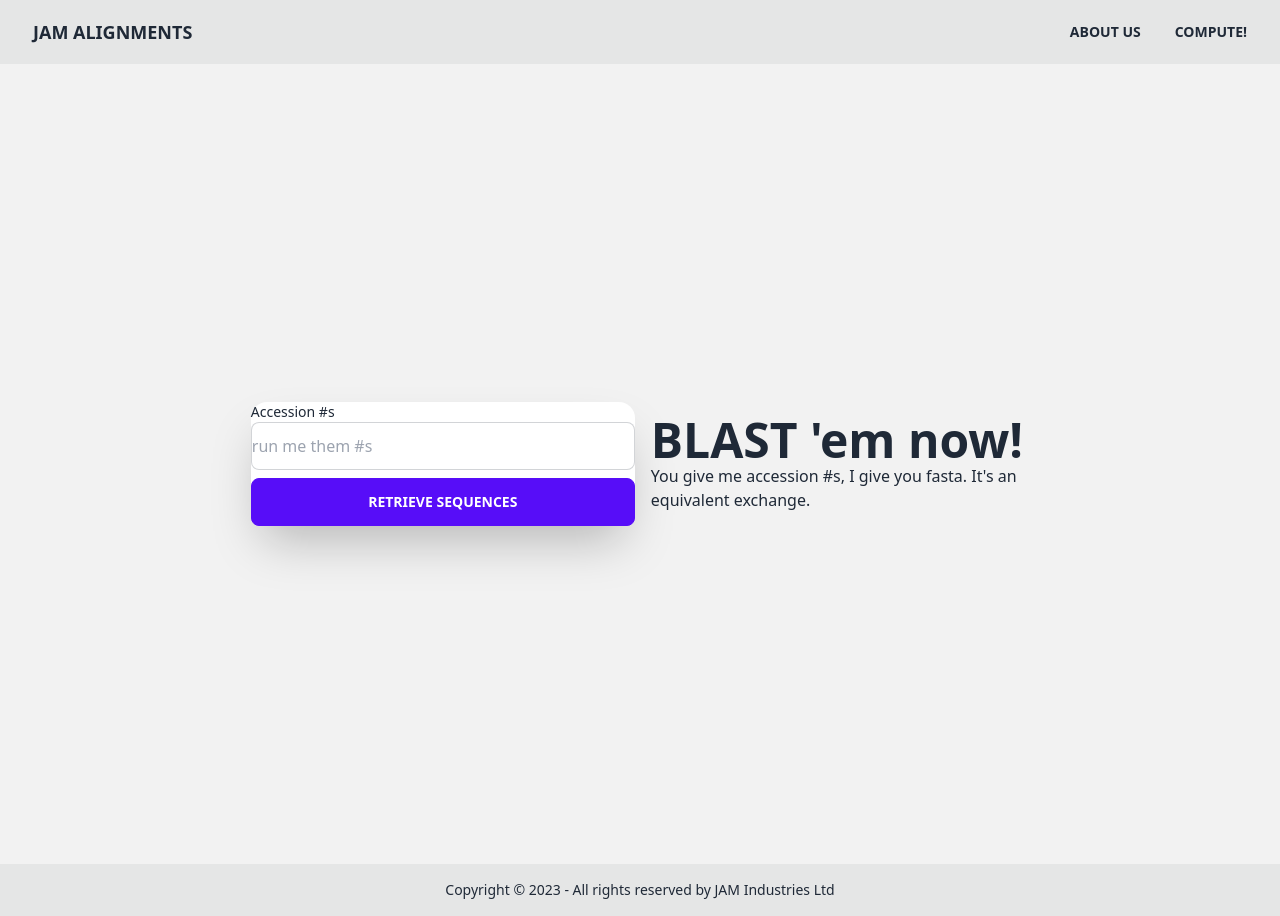
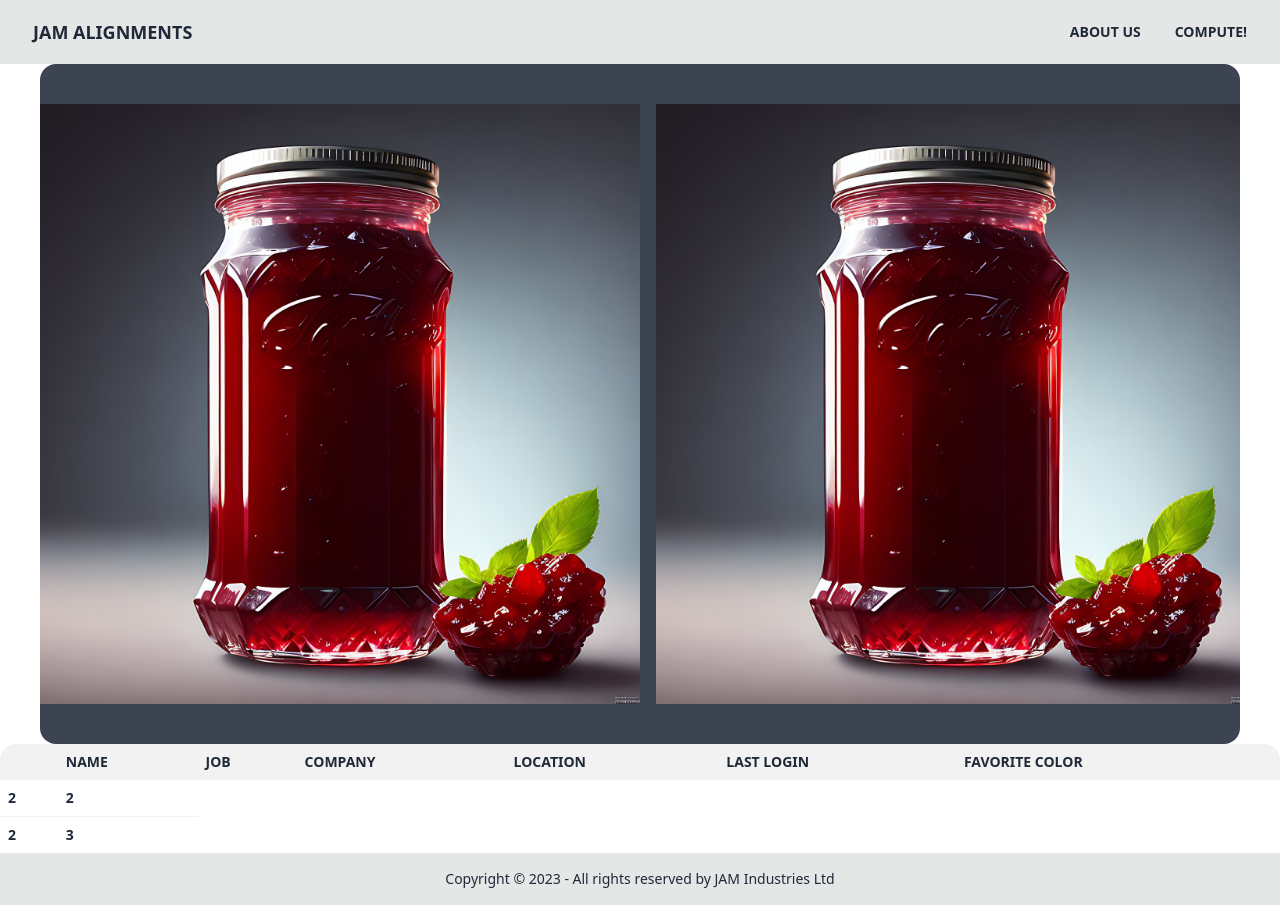
Before and after one commit to Mayukh747/JAM, a SvelteKit app: page /wpgma in a window 1280 px wide. Built offline with nearby package versions, Linux system fonts and the light colour scheme.

Commit message:
bruh, I'm tired

```diff
--- /dev/null
+++ b/src/lib/components/DMatrix.svelte
@@ -0,0 +1,31 @@
+<script>
+    import Table from "./Table.svelte";
+
+    export let mat = [[1,1],[1,1]];
+</script>
+
+
+<div class="overflow-x-auto">
+    <table class="table table-compact w-full">
+        <thead>
+            <tr>
+              <th></th>
+              <th>Name</th>
+              <th>Job</th>
+              <th>company</th>
+              <th>location</th>
+              <th>Last Login</th>
+              <th>Favorite Color</th>
+            </tr>
+        </thead>
+        <tbody>
+        {#each mat as row}
+        <tr>
+        {#each row as val}
+        <th>{val}</th>
+        {/each}
+        </tr>
+        {/each}
+        </tbody>
+    </table>
+</div>
--- a/src/routes/about/+page.svelte
+++ b/src/routes/about/+page.svelte
@@ -1,3 +1,4 @@
+<div class="bg-red-500">
   <div class="card w-96 glass">
       <figure><img src="jam.png" alt="car!"/></figure>
       <div class="card-body">
@@ -8,3 +9,4 @@
         </div>
     </div>
   </div>
+</div>
--- a/src/routes/ncbi/+page.svelte
+++ b/src/routes/ncbi/+page.svelte
@@ -1,9 +1,92 @@
+<!-- <div class="tree">
+	<ul>
+		<li>
+			<a href="#">1</a>
+
+			<ul>
+				<li>
+					<a href="#">2</a>
+					<ul>
+            <li>
+							<a href="#">2.1</a>
+
+						</li>
+						<li>
+							<a href="#">2.2</a>
+						</li>
+					</ul>
+				</li>
+				<li>
+					<a href="#">3</a>
+					<ul>
+						<ul>
+            <li>
+							<a href="#">3.1</a>
+              <ul>
+            <li>
+							<a href="#">3.1.1</a>
+						</li>
+						<li>
+							<a href="#">3.1.2</a>
+						</li>
+					</ul>
+						</li>
+						<li>
+							<a href="#">3.2</a>
+						</li>
+					</ul>
+					</ul>
+				</li>
+			</ul>
+		</li>
+	</ul>
+</div> -->
+
+<div class="bg-red-500">
+	<div class="card w-96 glass">
+		<figure><img src="jam.png" alt="car!"/></figure>
+		<div class="card-body">
+		  <h2 class="card-title">Life hack</h2>
+		  <p>How to park your car at your garage?</p>
+		  <div class="card-actions justify-end">
+			<button class="btn btn-primary">Learn now!</button>
+		  </div>
+	  </div>
+	</div>
+  </div>
+
+<div class="hero min-h-screen bg-base-200">
+	<div class="hero-content flex-col lg:flex-row-reverse">
+	  <div class="text-center lg:text-left">
+		<h1 class="text-5xl font-bold">BLAST 'em now!</h1>
+		<p class="py-6">You give me accession #s, I give you fasta. It's an equivalent exchange.</p>
+	</div>
+	  <div class="card flex-shrink-0 w-full max-w-sm shadow-2xl bg-base-100">
+		<div class="card-body">
+		  <div class="form-control">
+			<label class="label">
+			  <span class="label-text">Accession #s</span>
+			</label>
+			<input type="text" placeholder="run me them #s" class="input input-bordered" />
+		  </div>
+		  <div class="form-control mt-6">
+			<button class="btn btn-primary">Retrieve Sequences</button>
+		  </div>
+		</div>
+	  </div>
+	</div>
+</div>
+
+
+
+
+
+<!-- <button on:click={() => fetchFastA(["AB282855","34577062","24475906"])}>FETCH</button>
+<textarea placeholder="Bio" class="textarea textarea-bordered textarea-lg w-full max-w-xs" ></textarea> -->
+
+
+
 <script>
-
-    function get(){
-
-    }
-
 
 /**
      * @param {string[] } [ids]
@@ -24,4 +107,105 @@
 </script>
 
 
-<textarea placeholder="Bio" class="textarea textarea-bordered textarea-lg w-full max-w-xs" ></textarea>
+<style>
+  /*Now the CSS*/
+* {margin: 0; padding: 0;}
+
+.tree ul {
+	padding-top: 20px; position: relative;
+
+	transition: all 0.5s;
+	-webkit-transition: all 0.5s;
+	-moz-transition: all 0.5s;
+}
+
+.tree li {
+	float: left; text-align: center;
+	list-style-type: none;
+	position: relative;
+	padding: 20px 5px 0 5px;
+
+	transition: all 0.5s;
+	-webkit-transition: all 0.5s;
+	-moz-transition: all 0.5s;
+}
+
+/*We will use ::before and ::after to draw the connectors*/
+
+.tree li::before, .tree li::after{
+	content: '';
+	position: absolute; top: 0; right: 50%;
+	border-top: 1px solid #ccc;
+	width: 50%; height: 20px;
+}
+.tree li::after{
+	right: auto; left: 50%;
+	border-left: 1px solid #ccc;
+}
+
+/*We need to remove left-right connectors from elements without
+any siblings*/
+.tree li:only-child::after, .tree li:only-child::before {
+	display: none;
+}
+
+/*Remove space from the top of single children*/
+.tree li:only-child{ padding-top: 0;}
+
+/*Remove left connector from first child and
+right connector from last child*/
+.tree li:first-child::before, .tree li:last-child::after{
+	border: 0 none;
+}
+/*Adding back the vertical connector to the last nodes*/
+.tree li:last-child::before{
+	border-right: 1px solid #ccc;
+	border-radius: 0 5px 0 0;
+	-webkit-border-radius: 0 5px 0 0;
+	-moz-border-radius: 0 5px 0 0;
+}
+.tree li:first-child::after{
+	border-radius: 5px 0 0 0;
+	-webkit-border-radius: 5px 0 0 0;
+	-moz-border-radius: 5px 0 0 0;
+}
+
+/*Time to add downward connectors from parents*/
+.tree ul ul::before{
+	content: '';
+	position: absolute; top: 0; left: 50%;
+	border-left: 1px solid #ccc;
+	width: 0; height: 20px;
+}
+
+.tree li a{
+	border: 1px solid #ccc;
+	padding: 5px 10px;
+	text-decoration: none;
+	color: #666;
+	font-family: arial, verdana, tahoma;
+	font-size: 11px;
+	display: inline-block;
+
+	border-radius: 5px;
+	-webkit-border-radius: 5px;
+	-moz-border-radius: 5px;
+
+	transition: all 0.5s;
+	-webkit-transition: all 0.5s;
+	-moz-transition: all 0.5s;
+}
+
+/*Time for some hover effects*/
+/*We will apply the hover effect the the lineage of the element also*/
+.tree li a:hover, .tree li a:hover+ul li a {
+	background: #c8e4f8; color: #000; border: 1px solid #94a0b4;
+}
+/*Connector styles on hover*/
+.tree li a:hover+ul li::after,
+.tree li a:hover+ul li::before,
+.tree li a:hover+ul::before,
+.tree li a:hover+ul ul::before{
+	border-color:  #94a0b4;
+}
+</style>
--- a/src/routes/wpgma/+page.svelte
+++ b/src/routes/wpgma/+page.svelte
@@ -1,212 +1,23 @@
-<!-- <div class="tree">
-	<ul>
-		<li>
-			<a href="#">1</a>
+<script>
+    import DMatrix from "$lib/components/DMatrix.svelte";
 
-			<ul>
-				<li>
-					<a href="#">2</a>
-					<ul>
-            <li>
-							<a href="#">2.1</a>
+    let dMatArr = [[1,2,3]]
+</script>
+<div class="carousel carousel-center mx-10 py-10 space-x-4 bg-neutral rounded-box">
+    <div class="carousel-item w-1/2">
+        <img src="jam.png" class="w-full" />
+    </div>
+    <div class="carousel-item w-1/2">
+        <img src="jam.png" class="w-full" />
+    </div>
+    <div class="carousel-item w-1/2">
+        <img src="jam.png" class="w-full" />
+    </div>
+    <div class="carousel-item w-1/2">
+        <DMatrix
+        mat = {[[2,2],[2,3]]}/>
+    </div>
+</div>
 
-						</li>
-						<li>
-							<a href="#">2.2</a>
-						</li>
-					</ul>
-				</li>
-				<li>
-					<a href="#">3</a>
-					<ul>
-						<ul>
-            <li>
-							<a href="#">3.1</a>
-              <ul>
-            <li>
-							<a href="#">3.1.1</a>
-						</li>
-						<li>
-							<a href="#">3.1.2</a>
-						</li>
-					</ul>
-						</li>
-						<li>
-							<a href="#">3.2</a>
-						</li>
-					</ul>
-					</ul>
-				</li>
-			</ul>
-
-
-		</li>
-	</ul>
-</div> -->
-
-<!-- <div class="bg-red-500">
-	<div class="card w-96 glass">
-		<figure><img src="jam.png" alt="car!"/></figure>
-		<div class="card-body">
-		  <h2 class="card-title">Life hack</h2>
-		  <p>How to park your car at your garage?</p>
-		  <div class="card-actions justify-end">
-			<button class="btn btn-primary">Learn now!</button>
-		  </div>
-		</div>
-	  </div>
-</div> -->
-
-<div class="hero min-h-screen bg-base-200">
-	<div class="hero-content flex-col lg:flex-row-reverse">
-	  <div class="text-center lg:text-left">
-		<h1 class="text-5xl font-bold">BLAST 'em now!</h1>
-		<p class="py-6">You give me accession #s, I give you fasta. It's an equivalent exchange.</p>
-	</div>
-	  <div class="card flex-shrink-0 w-full max-w-sm shadow-2xl bg-base-100">
-		<div class="card-body">
-		  <div class="form-control">
-			<label class="label">
-			  <span class="label-text">Accession #s</span>
-			</label>
-			<input type="text" placeholder="run me them #s" class="input input-bordered" />
-		  </div>
-		  <div class="form-control mt-6">
-			<button class="btn btn-primary">Retrieve Sequences</button>
-		  </div>
-		</div>
-	  </div>
-	</div>
-  </div>
-
-
-
-<!-- <button on:click={() => fetchFastA(["AB282855","34577062","24475906"])}>FETCH</button>
-<textarea placeholder="Bio" class="textarea textarea-bordered textarea-lg w-full max-w-xs" ></textarea> -->
-
-
-
-<script>
-
-
-/**
-     * @param {string[] } [ids]
-     */
-async function fetchFastA(ids) {
-
-  let stringIds = "";
-
-  ids?.forEach(element => stringIds+= element + ",");
-  stringIds = stringIds.substring(0, stringIds.length - 1);
-  let results = [];
-
-  const response = await fetch("https://eutils.ncbi.nlm.nih.gov/entrez/eutils/efetch.fcgi?db=nucleotide&id=" + stringIds + "&rettype=fasta&retmode=text");
-  const text = await response.text();
-  console.log(text);
-}
-
-</script>
-
-
-<style>
-  /*Now the CSS*/
-* {margin: 0; padding: 0;}
-
-.tree ul {
-	padding-top: 20px; position: relative;
-
-	transition: all 0.5s;
-	-webkit-transition: all 0.5s;
-	-moz-transition: all 0.5s;
-}
-
-.tree li {
-	float: left; text-align: center;
-	list-style-type: none;
-	position: relative;
-	padding: 20px 5px 0 5px;
-
-	transition: all 0.5s;
-	-webkit-transition: all 0.5s;
-	-moz-transition: all 0.5s;
-}
-
-/*We will use ::before and ::after to draw the connectors*/
-
-.tree li::before, .tree li::after{
-	content: '';
-	position: absolute; top: 0; right: 50%;
-	border-top: 1px solid #ccc;
-	width: 50%; height: 20px;
-}
-.tree li::after{
-	right: auto; left: 50%;
-	border-left: 1px solid #ccc;
-}
-
-/*We need to remove left-right connectors from elements without
-any siblings*/
-.tree li:only-child::after, .tree li:only-child::before {
-	display: none;
-}
-
-/*Remove space from the top of single children*/
-.tree li:only-child{ padding-top: 0;}
-
-/*Remove left connector from first child and
-right connector from last child*/
-.tree li:first-child::before, .tree li:last-child::after{
-	border: 0 none;
-}
-/*Adding back the vertical connector to the last nodes*/
-.tree li:last-child::before{
-	border-right: 1px solid #ccc;
-	border-radius: 0 5px 0 0;
-	-webkit-border-radius: 0 5px 0 0;
-	-moz-border-radius: 0 5px 0 0;
-}
-.tree li:first-child::after{
-	border-radius: 5px 0 0 0;
-	-webkit-border-radius: 5px 0 0 0;
-	-moz-border-radius: 5px 0 0 0;
-}
-
-/*Time to add downward connectors from parents*/
-.tree ul ul::before{
-	content: '';
-	position: absolute; top: 0; left: 50%;
-	border-left: 1px solid #ccc;
-	width: 0; height: 20px;
-}
-
-.tree li a{
-	border: 1px solid #ccc;
-	padding: 5px 10px;
-	text-decoration: none;
-	color: #666;
-	font-family: arial, verdana, tahoma;
-	font-size: 11px;
-	display: inline-block;
-
-	border-radius: 5px;
-	-webkit-border-radius: 5px;
-	-moz-border-radius: 5px;
-
-	transition: all 0.5s;
-	-webkit-transition: all 0.5s;
-	-moz-transition: all 0.5s;
-}
-
-/*Time for some hover effects*/
-/*We will apply the hover effect the the lineage of the element also*/
-.tree li a:hover, .tree li a:hover+ul li a {
-	background: #c8e4f8; color: #000; border: 1px solid #94a0b4;
-}
-/*Connector styles on hover*/
-.tree li a:hover+ul li::after,
-.tree li a:hover+ul li::before,
-.tree li a:hover+ul::before,
-.tree li a:hover+ul ul::before{
-	border-color:  #94a0b4;
-}
-</style>
+<DMatrix
+mat = {[[2,2],[2,3]]}/>
```
Also changed, not shown: src/routes/ncbi/+page.ts (renamed from src/routes/wpgma/+page.ts). Lines whose indentation alone changed are shown as unchanged.
